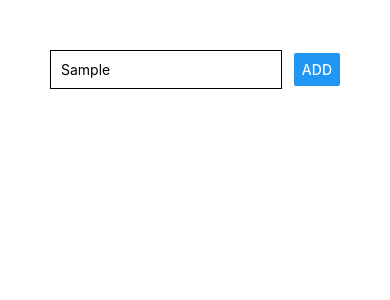
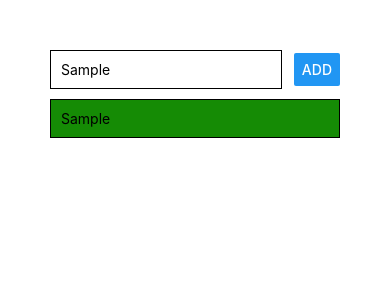
Before and after one commit to MamoshiSE/react-native-goal-tracker, a React Native app: screen / in a window 390 px wide. Both pictures are taken after typing "Sample" into the empty fields and a click on the button "ADD". Shown: the top 300 px of the page. Built offline with nearby package versions, Linux system fonts and the light colour scheme.

Commit message:
adding tasks function and mapping to render tasks in view

```diff
--- a/App.js
+++ b/App.js
@@ -5,19 +5,26 @@ import { StyleSheet, Text, View, TextInput, Button } from 'react-native';
 export default function App() {
 
   const [enteredGoal, setEnteredGoal] = useState('');
+  const [courseGoals, setCourseGoals] = useState([])
 
-  function goalInputHandler(enteredText) {
+  const goalInputHandler = (enteredText) => {
     setEnteredGoal(enteredText);
+  }
+
+  const addGoalHandler = () => {
+    // take the previous state and adds the new goal to the state
+    setCourseGoals(prevGoals => [...prevGoals, enteredGoal])
   }
 
   return (
     <View style={styles.screen}>
       <View style={styles.inputContainer}>
-      <TextInput placeholder="Course Goal" style={styles.input} onChangeText={goalInputHandler}/>
-      <Button title="Add"/>
+      <TextInput placeholder="Course Goal" style={styles.input} onChangeText={goalInputHandler}
+      value={enteredGoal}/>
+      <Button title="Add" onPress={addGoalHandler}/>
       </View>
       <View>
-
+      {courseGoals.map((goal, index) => <View style={styles.listItem}><Text key={index}>{goal}</Text></View>)}
       </View>
     </View>
   );
@@ -32,5 +39,12 @@ const styles = StyleSheet.create({
   },
   input: {
     borderBottomColor: 'black', borderWidth: 1, padding: 10, width: '80%'
+  },
+  listItem: {
+    padding: 10,
+    backgroundColor: '#158b05',
+    borderColor: 'black',
+    borderWidth: 1,
+    marginTop: 10
   }
 });
```
